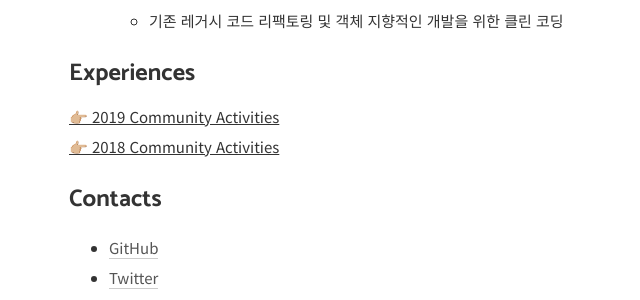
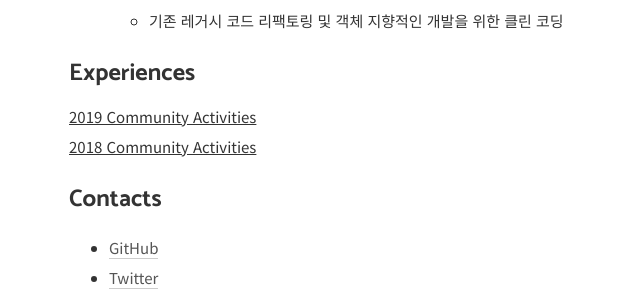
Before and after one commit to gwonsungjun/gwonsungjun.github.io, a Jekyll site: the page built from about/index.md, in a window 1280 px wide. Shown: the part 3508-3808 px from the top of the page, without its empty margins (221-861 px from the left). Built offline with Jekyll 4.4.1, drawn with Linux system fonts in a browser that asks for light colours; some of the changed lines change nothing that is shown.

Commit message:
Update about community activities

```diff
--- a/about/index.md
+++ b/about/index.md
@@ -97,10 +97,10 @@
 # Experiences
 
 <details>
-<summary style="text-decoration: underline;"> 👉🏼 2019 Community Activities </summary>
+👉🏼 <summary style="text-decoration: underline;"> 2019 Community Activities </summary>
 <div markdown="1">
 
-- ****
+- Seminar
   - [2019.09.26] [우아한 Tech 세미나: 우아한 스프링 배치](https://festa.io/events/359)
   - [2019.09.25] [AWS 컨테이너 소모임: 촌스러운 CodeBuild, 세련되게 사용하기](https://www.meetup.com/ko-KR/awskrug/events/264425998/)
   - [2019.09.21] [99CON - 이력서](https://gwonsungjun.github.io/articles/2019-09/99con-resume)
@@ -119,10 +119,10 @@
 </details>
 
 <details>
-<summary style="text-decoration: underline;"> 👉🏼 2018 Community Activities </summary>
+👉🏼 <summary style="text-decoration: underline;"> 2018 Community Activities </summary>
 <div markdown="1">
 
-- ****
+- Seminar
   - [2018.11.10] [KSUG 2018년 하반기 세미나 - 스프링 기반 REST API 개발](http://www.ksug.org/seminar/20181110/)
   - [2018.10.18] [OKKYCON:2018 - The Real TDD](http://www.okkycon.com/)
   - [2018.10.11] [Deview 2018](https://deview.kr/2018/pick/6731)
```
